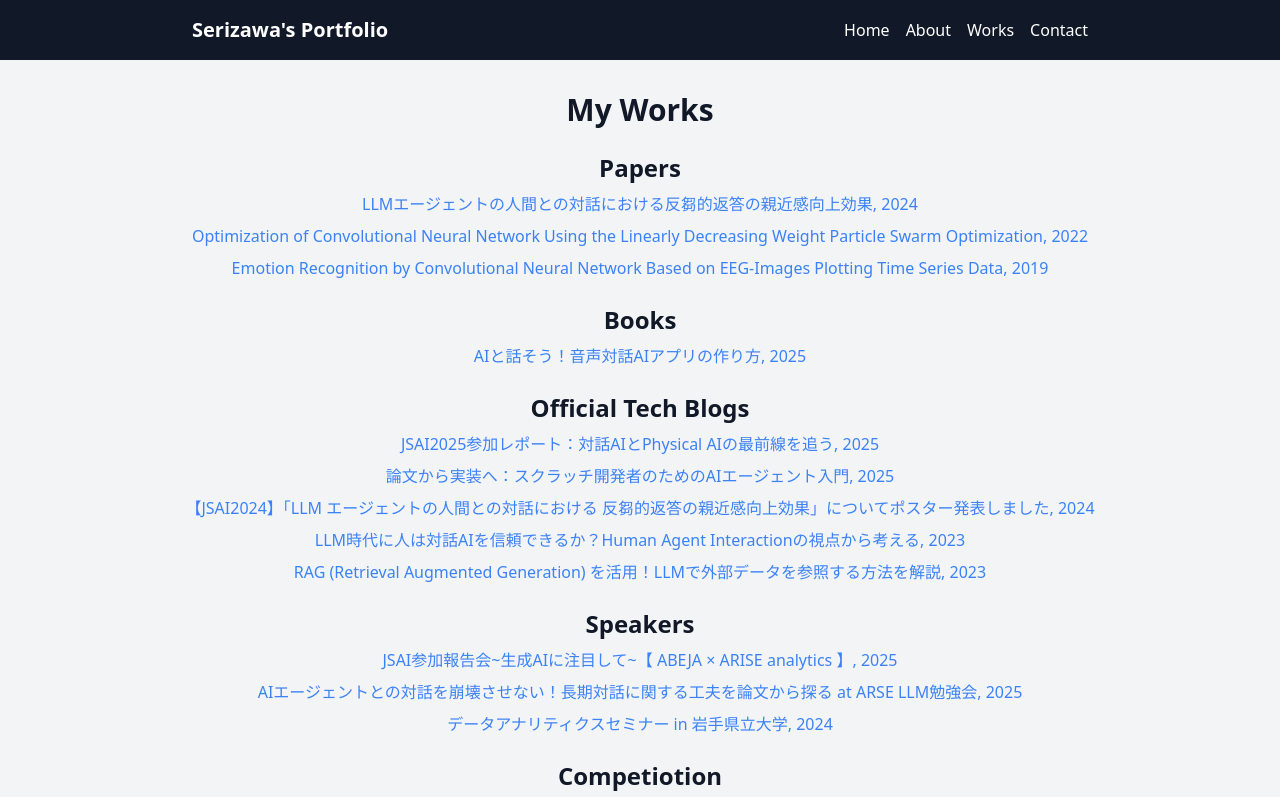
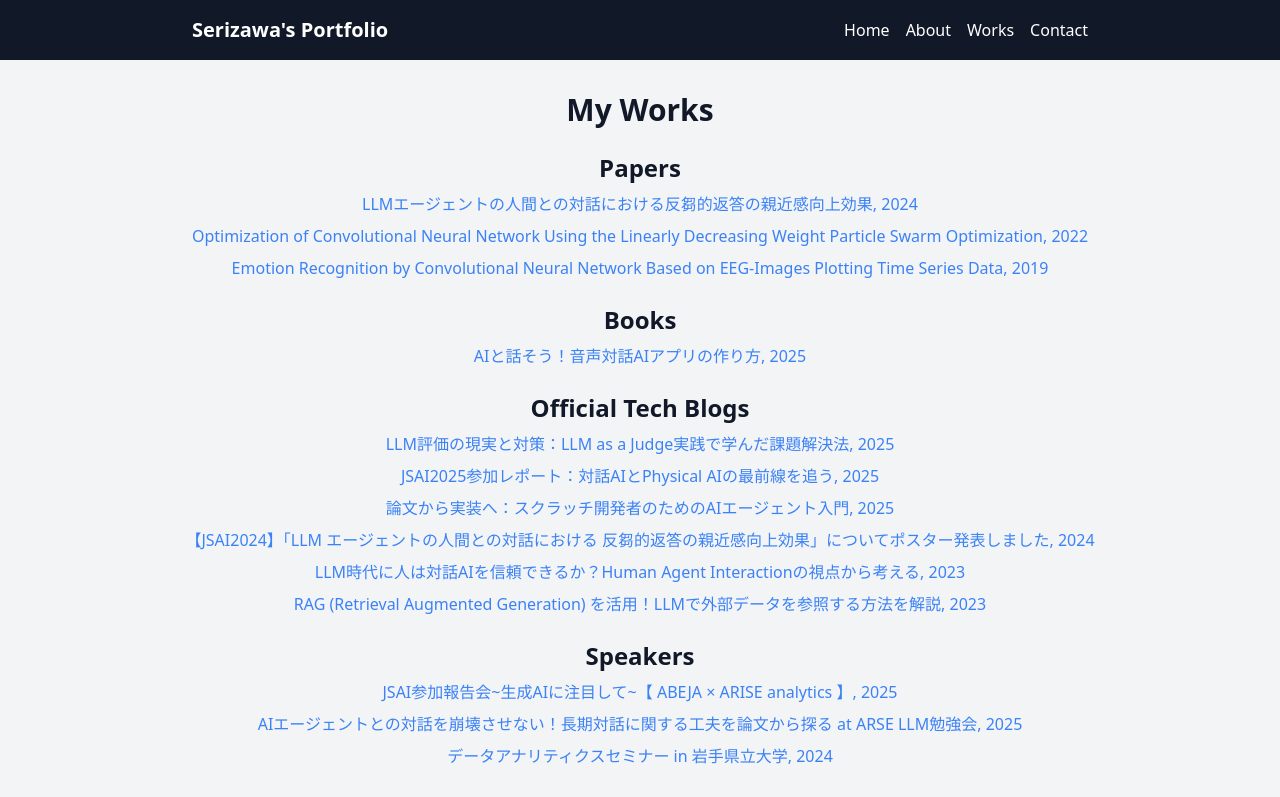
Before and after one commit to ta-seri/serizawa-portfolio, a Next.js app in the folder portfolio-site/: page /works in a window 1280 px wide. Shown: the top 797 px of the page. Built offline with nearby package versions, Linux system fonts and the light colour scheme.

Commit message:
LLM as a Judgeの記事追加

```diff
--- a/portfolio-site/src/pages/works.js
+++ b/portfolio-site/src/pages/works.js
@@ -1,6 +1,7 @@
 export default function Works() {
     const works = {
       techBlogs: [
+        { title: "LLM評価の現実と対策：LLM as a Judge実践で学んだ課題解決法, 2025", url: "https://www.ariseanalytics.com/tech-info/20250923" },
         { title: "JSAI2025参加レポート：対話AIとPhysical AIの最前線を追う, 2025", url: "https://www.ariseanalytics.com/tech-info/20250613" },
         { title: "論文から実装へ：スクラッチ開発者のためのAIエージェント入門, 2025", url: "https://www.ariseanalytics.com/activities/report/20250121/" },
         { title: "【JSAI2024】「LLM エージェントの人間との対話における 反芻的返答の親近感向上効果」についてポスター発表しました, 2024", url: "https://www.ariseanalytics.com/activities/report/20240619/" },
```
